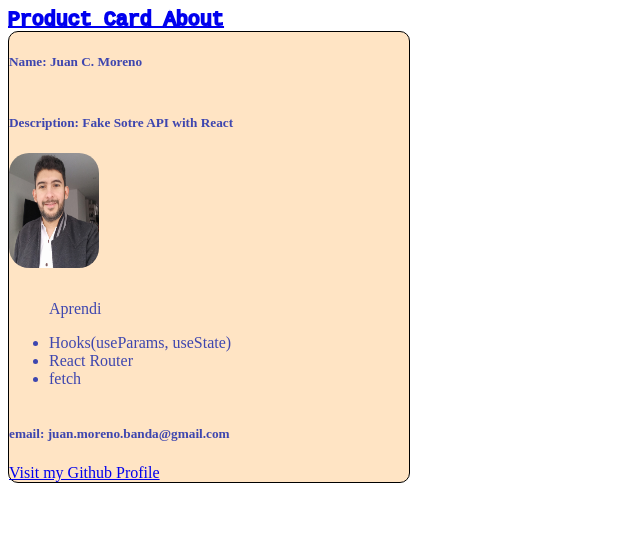
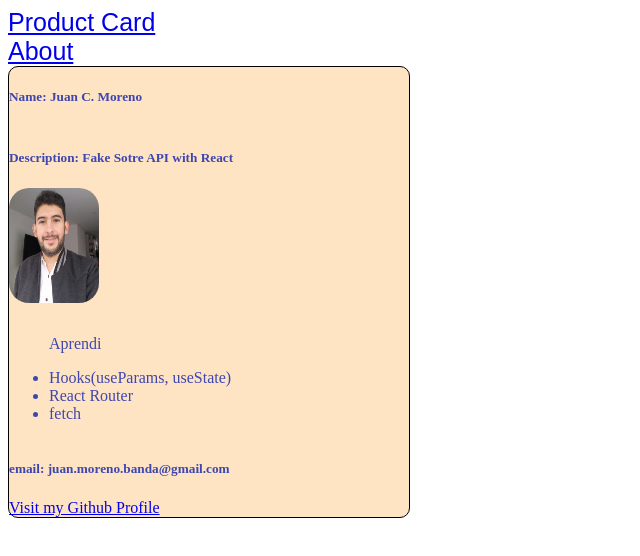
Before and after one commit to JuCaMoBa/FakeStoreApi_React, a React (Create React App) app: page /about in a window 1280 px wide. Shown: the top 556 px of the page, without its empty margins (0-640 px from the left). Built offline with nearby package versions, Linux system fonts and the light colour scheme.

Commit message:
add blocked link feature

```diff
--- a/src/components/countdowntimer.js
+++ b/src/components/countdowntimer.js
@@ -1,6 +1,6 @@
 import React, { useState, useEffect } from "react";
 
-function Countdowntimer({ blockButton }) {
+function Countdowntimer({ blocked }) {
   const random = () => {
     let id = Math.floor(Math.random() * 2);
     if (id === 0) {
@@ -19,7 +19,7 @@ function Countdowntimer({ blockButton }) {
   const timer = () => {
     if (mins === 0 && secs === 0) {
       setTime([0, 0]);
-      blockButton();
+      blocked();
       return;
     } else if (secs === 0) {
       setTime([mins - 1, 59]);
--- /dev/null
+++ b/src/components/linkdetail.js
@@ -0,0 +1,23 @@
+import React, { useState } from "react";
+import { Link } from "react-router-dom";
+import Countdowntimer from "./countdowntimer";
+
+export default function Linkdetail({ ...card }) {
+  const [isactive, setIsactive] = useState(false);
+
+  const blocked = () => {
+    setIsactive(true);
+  };
+
+  return (
+    <div>
+      <Link
+        className="buttoncard"
+        to={isactive ? "#" : `/productdetail/${card.id}`}
+      >
+        Go to Detail
+      </Link>
+      <Countdowntimer blocked={blocked} />
+    </div>
+  );
+}
--- a/src/components/productcard.js
+++ b/src/components/productcard.js
@@ -1,24 +1,17 @@
 import React, { useState, useEffect } from "react";
-import { Link } from "react-router-dom";
-import Countdowntimer from "./countdowntimer";
-
+import Linkdetail from "./linkdetail";
 import "../styles/productcard.css";
 
 const BASE_URL = "https://fakestoreapi.com/products";
 
 export default function Productcard() {
   const [cards, setCards] = useState([]);
-  const [blocked, setBlocked] = useState(false);
 
   useEffect(() => {
     fetch(BASE_URL)
       .then((response) => response.json())
       .then((data) => setCards(data));
   }, []);
-
-  const blockButton = () => {
-    setBlocked(true);
-  };
 
   return (
     <>
@@ -28,13 +21,7 @@ export default function Productcard() {
           <div key={card.id} className="containercard">
             <img className="imagecard" src={card.image} alt={card.id} />
             <h5 className="titlecard">{card.title}</h5>
-            <Link
-              className="buttoncard"
-              to={blocked ? "#" : `/productdetail/${card.id}`}
-            >
-              Go to Detail
-            </Link>
-            <Countdowntimer blockButton={blockButton} />
+            <Linkdetail {...card} />
           </div>
         );
       })}
--- a/src/styles/navigation.css
+++ b/src/styles/navigation.css
@@ -1,7 +1,8 @@
 .nav {
-  font-size: x-large;
-  font-family: monospace;
-  -webkit-text-stroke-width: thick;
-  inline-size: max-content;
-  background: border-box;
+  font-size: 25px;
+  font-family: sans-serif;
+  font-variant-ligatures: inherit;
+  display: flex;
+  justify-content: space-around;
+  flex-flow: column;
 }
```
